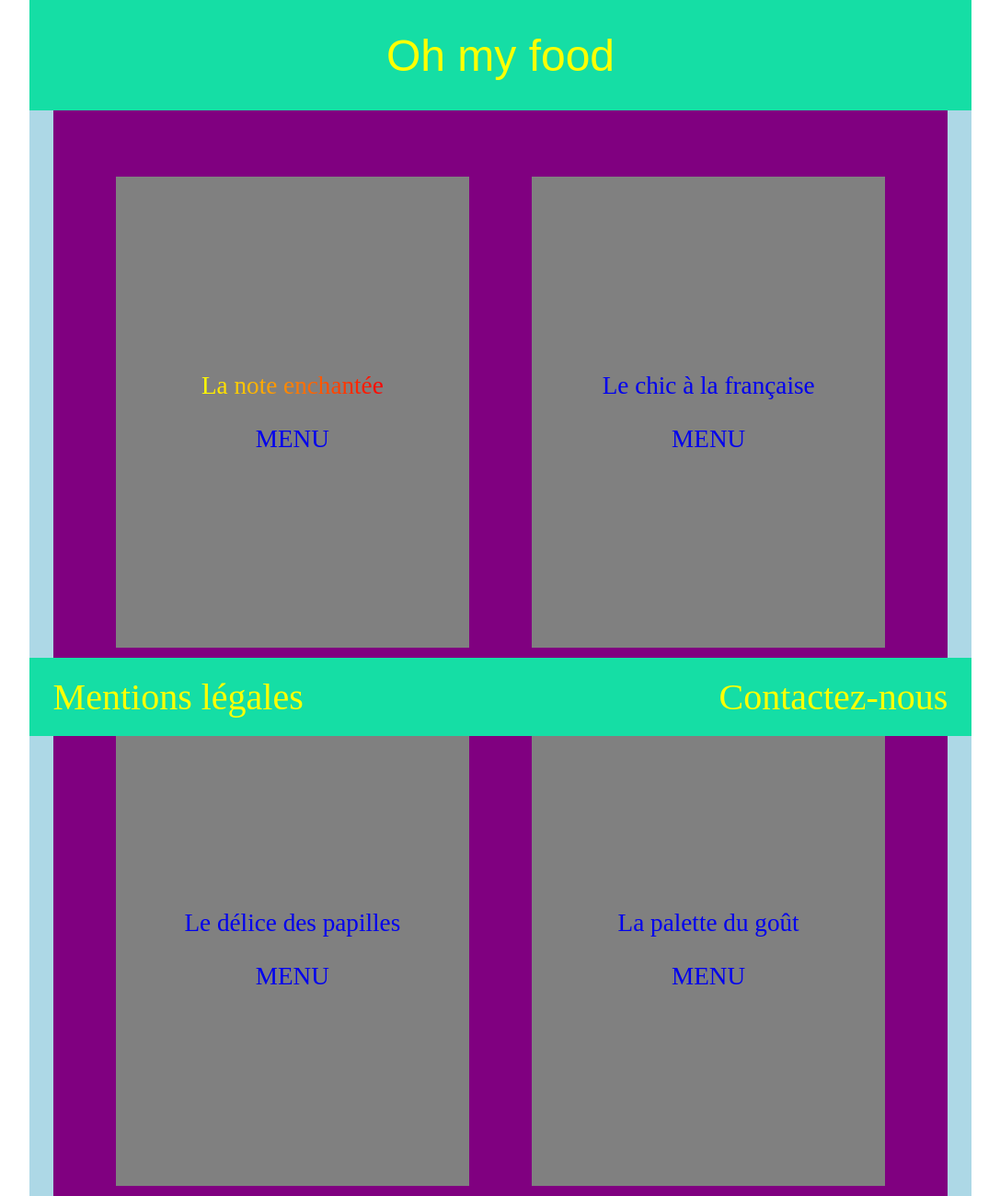
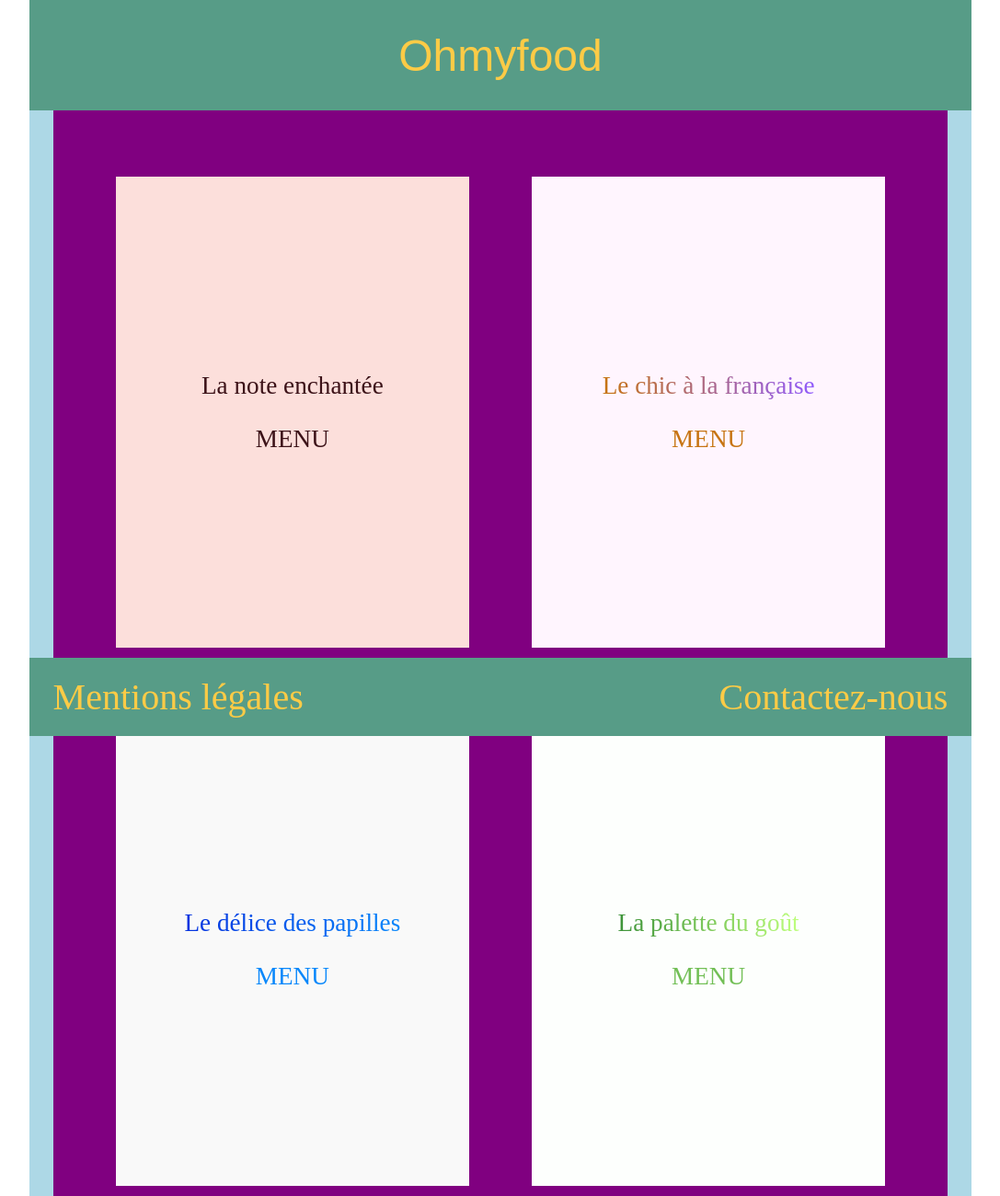
Before and after one commit to GERALD1983/PROJET3, a website: page index.html in a window 1280 px wide. Shown: the top 1300 px of the page at 92% size, without its empty margins (96-1183 px from the left). Drawn offline with Linux system fonts and the light colour scheme.

Commit message:
couleur degrader titre menu et couleur officiel page

```diff
--- a/index.html
+++ b/index.html
@@ -5,11 +5,11 @@
     <meta name="viewport" content="width=device-width, initial-scale=1.0" />
     <link rel="stylesheet" href="css/style.css" />
 
-    <title>Oh my food</title>
+    <title>Ohmyfood</title>
   </head>
   <body>
     <header>
-      <a href="index.html">Oh my food</a>
+      <a href="index.html">Ohmyfood</a>
     </header>
     <nav class="container">
       <div class="menu">
@@ -17,33 +17,39 @@
           <div class="menu1">
             <div class="titremenu">
               <div class="titremenu--T">
-                <span class="note">La note enchantée</span>
+                <span class="note note--1">La note enchantée</span>
               </div>
-              <div class="titremenu--T_M">MENU</div>
+              <div class="titremenu--T_M"><span class="M1">MENU</span></div>
             </div>
           </div>
         </a>
         <a href="index2.html">
           <div class="menu2">
             <div class="titremenu">
-              <div class="titremenu--T">Le chic à la française</div>
-              <div class="titremenu--T_M">MENU</div>
+              <div class="titremenu--T">
+                <span class="note note--2">Le chic à la française</span>
+              </div>
+              <div class="titremenu--T_M"><span class="M2">MENU</span></div>
             </div>
           </div>
         </a>
         <a href="index3.html">
           <div class="menu3">
             <div class="titremenu">
-              <div class="titremenu--T">Le délice des papilles</div>
-              <div class="titremenu--T_M">MENU</div>
+              <div class="titremenu--T">
+                <span class="note note--3">Le délice des papilles</span>
+              </div>
+              <div class="titremenu--T_M"><span class="M3">MENU</span></div>
             </div>
           </div>
         </a>
         <a href="index4.html">
           <div class="menu4">
             <div class="titremenu">
-              <div class="titremenu--T">La palette du goût</div>
-              <div class="titremenu--T_M">MENU</div>
+              <div class="titremenu--T">
+                <span class="note note--4">La palette du goût</span>
+              </div>
+              <div class="titremenu--T_M"><span class="M4">MENU</span></div>
             </div>
           </div>
         </a>
--- a/sass/main.scss
+++ b/sass/main.scss
@@ -1,5 +1,8 @@
 @import "../utils/variables";
 @import "../utils/mixins";
+
+$colour-primary: #579c87;
+$colour-secondary: #fdcb46;
 
 @keyframes animation-btnfooter {
   0% {
@@ -30,13 +33,17 @@
   }
 }
 
+@mixin degradewebkit {
+  -webkit-background-clip: text;
+  -webkit-text-fill-color: transparent;
+}
 @mixin fondbody {
   height: 100%;
   width: 80%;
 }
 @mixin fondheader {
   background: $colour-primary;
-  color: yellow;
+  color: $colour-secondary;
   font-family: Arial, Helvetica, sans-serif;
   font-size: 3em;
   height: 120px;
@@ -98,7 +105,7 @@ a {
 }
 header a,
 footer a {
-  color: yellow;
+  color: $colour-secondary;
 }
 footer {
   display: flex;
@@ -108,7 +115,7 @@ footer {
   align-items: center;
   height: 85px;
   background: $colour-primary;
-  color: yellow;
+  color: $colour-secondary;
   font-size: 2.5em;
   position: fixed;
   bottom: 0;
@@ -141,20 +148,31 @@ footer {
 }
 .menu1 {
   @include fondmenu1234;
+  background: #fcdfdb;
 }
-.note {
-  background: linear-gradient(to left, red, yellow);
-  -webkit-background-clip: text;
-  -webkit-text-fill-color: transparent;
+.M1 {
+  color: #3c1218;
 }
 .menu2 {
   @include fondmenu1234;
+  background: #fff5fe;
+}
+.M2 {
+  color: #c77412;
 }
 .menu3 {
   @include fondmenu1234;
+  background: #f9f9f9;
+}
+.M3 {
+  color: #0887fb;
 }
 .menu4 {
   @include fondmenu1234;
+  background: #fdfffd;
+}
+.M4 {
+  color: #72bf56;
 }
 .titremenu {
   &--T {
@@ -168,6 +186,23 @@ footer {
     transform: scale(1.3);
   }
 }
+.note {
+  &--1 {
+    color: #3c1218;
+  }
+  &--2 {
+    background: linear-gradient(to right, #c77412, #905bfd);
+    @include degradewebkit;
+  }
+  &--3 {
+    background: linear-gradient(to right, #0431df, #0887fb);
+    @include degradewebkit;
+  }
+  &--4 {
+    background: linear-gradient(to right, #3d9339, #bfff7e);
+    @include degradewebkit;
+  }
+}
 
 .btn {
   display: flex;
@@ -178,7 +213,7 @@ footer {
   height: 2em;
   border-radius: 0.4em;
   font-size: 2.7em;
-  color: yellow;
+  color: $colour-secondary;
 }
 .petitpoint {
   margin-left: 0.3em;
--- a/utils/_variables.scss
+++ b/utils/_variables.scss
@@ -1,9 +1,9 @@
-$colour-primary: #15DEA5;
-$colour-secondary: #001534;
-$colour-accent: #D6FFF5;
+$colour-primary: #579c87;
+$colour-secondary: #fdcb46;
+$colour-accent: #d6fff5;
 $colour-white: #fff;
-$colour-invalid: #DB464B;
+$colour-invalid: #db464b;
 
-$heading-shadow-size: .55rem;
+$heading-shadow-size: 0.55rem;
 $layout-margin: 6rem;
-$grid-gutter: $layout-margin * .25;
+$grid-gutter: $layout-margin * 0.25;
```
Also changed, not shown: css/style.css, 1 other file.
